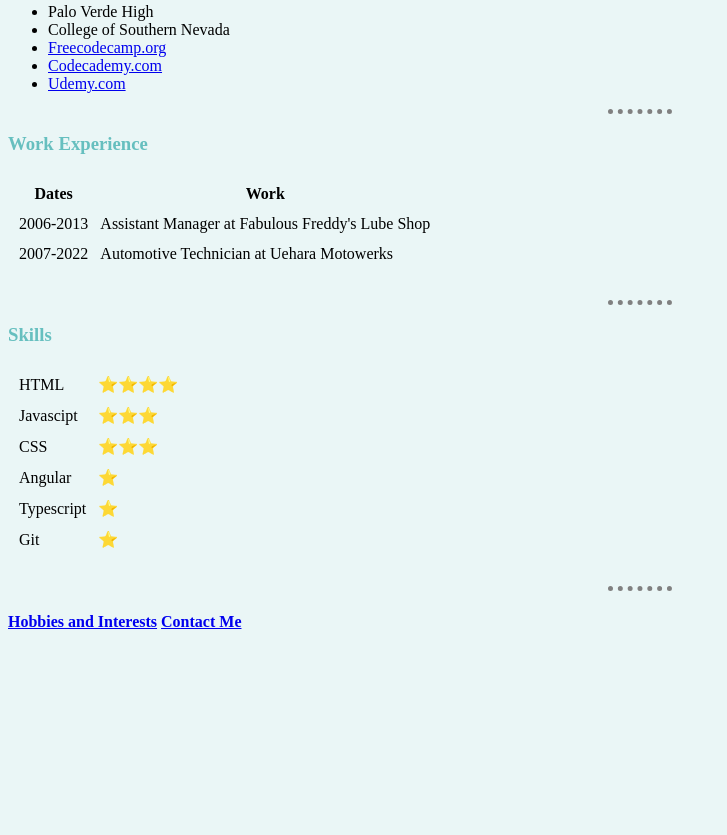
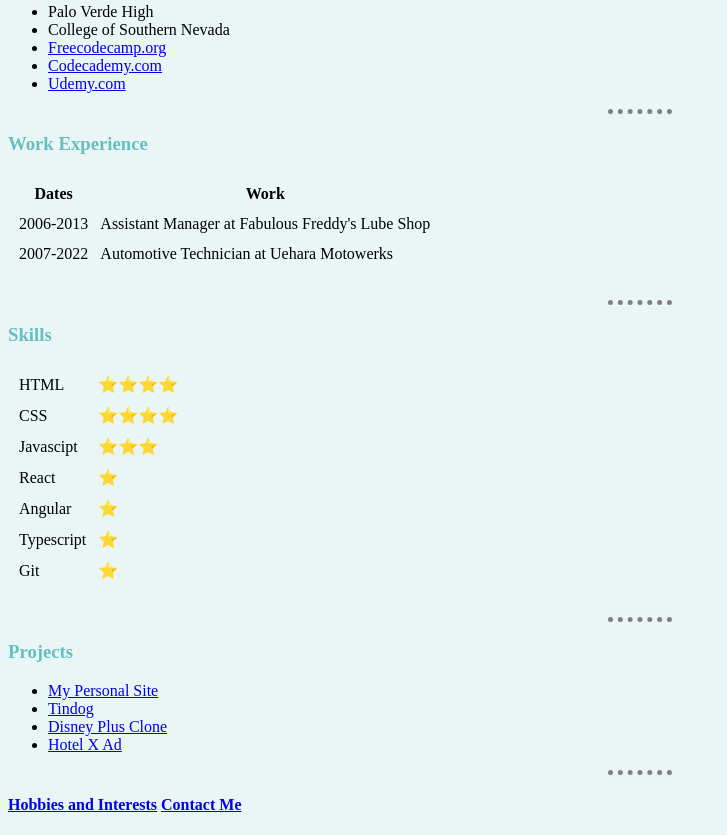
Before and after one commit to kLeister07/Kevin-s-Personal-Site, a website: page index.html in a window 1280 px wide. Shown: the part 345-1180 px from the top of the page, without its empty margins (0-727 px from the left). Before the commit the page ends 997 px from the top, so only its background shows below. Drawn offline with Linux system fonts and the light colour scheme.

Commit message:
added projects

```diff
--- a/index.html
+++ b/index.html
@@ -61,12 +61,16 @@
                         <td>⭐⭐⭐⭐</td>
                     </tr>
                     <tr>
+                        <td>CSS </td>
+                        <td>⭐⭐⭐⭐</td>
+                    </tr>
+                    <tr>
                         <td>Javascipt </td>
                         <td>⭐⭐⭐ </td>
                     </tr>
                     <tr>
-                        <td>CSS </td>
-                        <td>⭐⭐⭐</td>
+                        <td>React </td>
+                        <td>⭐</td>
                     </tr>
                     <tr>
                         <td>Angular</td>
@@ -84,6 +88,18 @@
 
                 <br>
                 <hr>
+            <h3>Projects</h3>
+            <ul>
+                <li><a href="https://kleister07.github.io/Kevin-s-Personal-Site-With-Style/">My Personal Site</a></li>
+                <li><a href="https://kleister07.github.io/TinDog/">Tindog</a></li>
+                <li><a href="https://kleister07.github.io/disney-plus-clone/">Disney Plus Clone</a></li>
+                <li>
+                    <a href="https://www.canva.com/design/DAFEiNiJBWc/9mlw0HD8ddGeVske-RKvJw/watch">
+                    Hotel X Ad
+                                </a></li>
+            </ul>
+    <hr>
+
             <h4><a href="myHobbies.html">Hobbies and Interests</a>
                 <a href="contactInfo.html">Contact Me</a></h4>
     </body>
```
